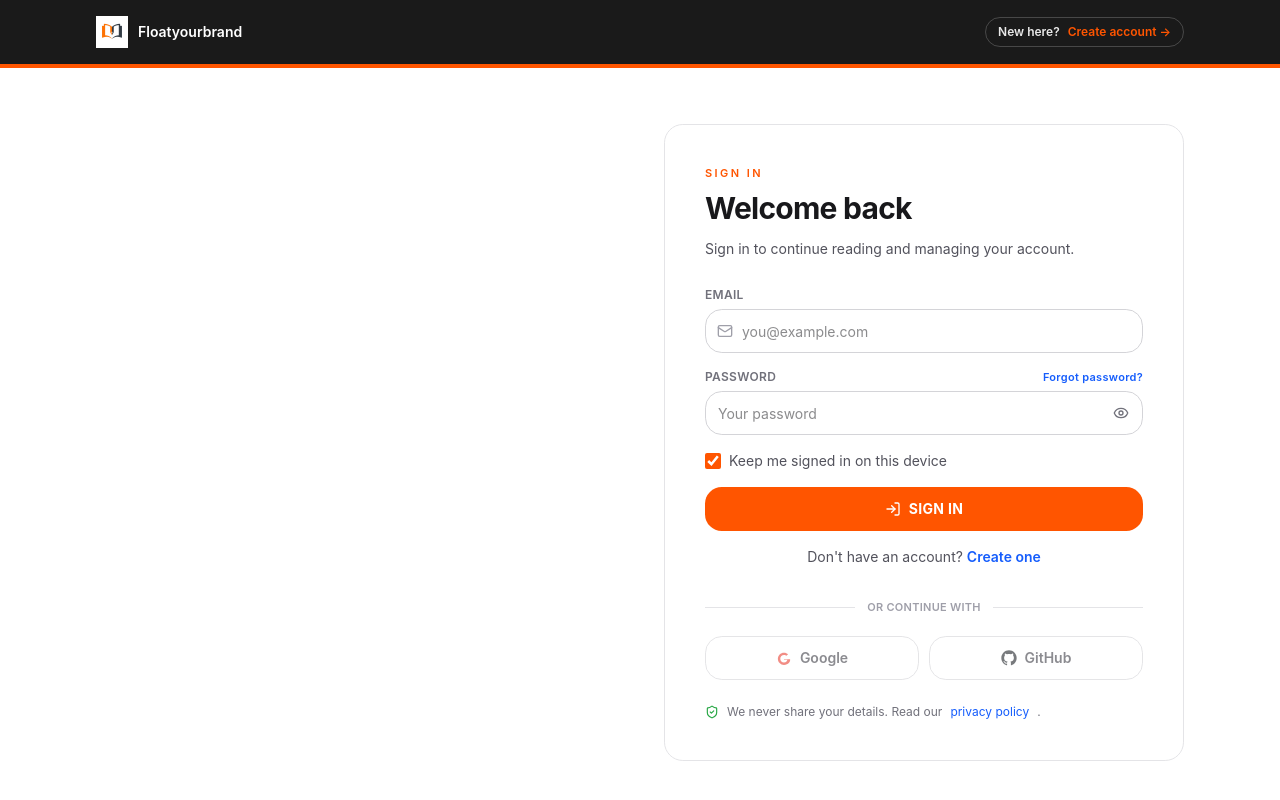
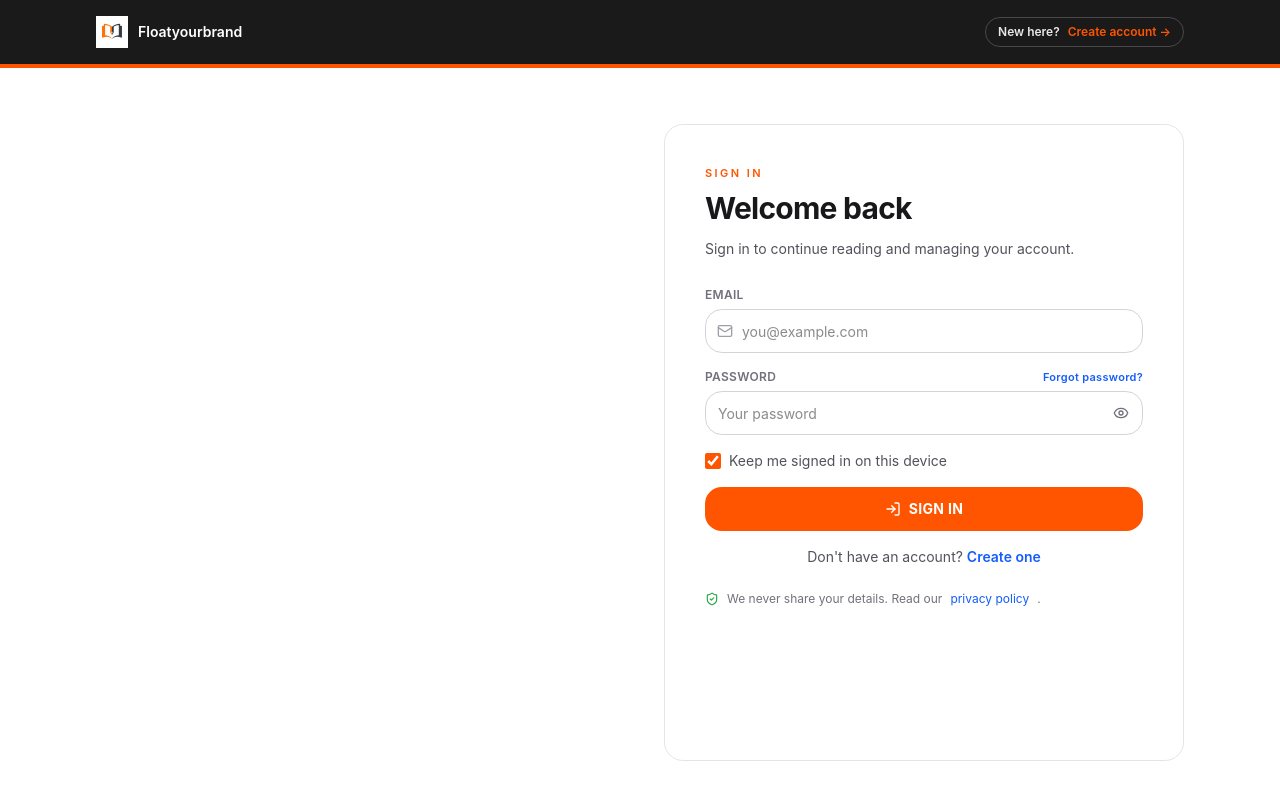
Before and after one commit to mr-devloper005/floatyourbrand.com, a Next.js app: page /login in a window 1280 px wide. Shown: the top 800 px of the page. Built offline with nearby package versions, Linux system fonts and the light colour scheme; no server answers.

Commit message:
Update: UI

```diff
--- a/src/components/shared/auth-shell.tsx
+++ b/src/components/shared/auth-shell.tsx
@@ -135,34 +135,9 @@ export function AuthShell({
 
           <div className="mt-6">{children}</div>
 
-          <div className="mt-8 flex items-center gap-3">
-            <span className="h-px flex-1 bg-zinc-200" />
-            <span className="text-[11px] font-semibold uppercase tracking-wide text-zinc-400">
-              or continue with
-            </span>
-            <span className="h-px flex-1 bg-zinc-200" />
-          </div>
 
-          <div className="mt-5 grid gap-2.5 sm:grid-cols-2">
-            <button
-              type="button"
-              disabled
-              className="inline-flex h-11 items-center justify-center gap-2 rounded-sm border border-zinc-300 bg-white text-sm font-semibold text-zinc-700 hover:bg-zinc-50 disabled:cursor-not-allowed disabled:opacity-60"
-              title="Coming soon"
-            >
-              <GoogleMark />
-              Google
-            </button>
-            <button
-              type="button"
-              disabled
-              className="inline-flex h-11 items-center justify-center gap-2 rounded-sm border border-zinc-300 bg-white text-sm font-semibold text-zinc-700 hover:bg-zinc-50 disabled:cursor-not-allowed disabled:opacity-60"
-              title="Coming soon"
-            >
-              <GithubMark />
-              GitHub
-            </button>
-          </div>
+
+
 
           <p className="mt-6 flex items-center gap-2 text-xs text-zinc-500">
             <ShieldCheck className="h-3.5 w-3.5 text-[#28a745]" />
@@ -199,21 +174,3 @@ function GoogleMark() {
     </svg>
   );
 }
-
-function GithubMark() {
-  return (
-    <svg
-      width="16"
-      height="16"
-      viewBox="0 0 24 24"
-      aria-hidden="true"
-      className="shrink-0"
-    >
-      <path
-        fill="#1f2328"
-        fillRule="evenodd"
-        d="M12 .5C5.65.5.5 5.65.5 12c0 5.08 3.29 9.39 7.86 10.91.57.1.78-.25.78-.55v-2.05c-3.2.7-3.87-1.36-3.87-1.36-.52-1.32-1.27-1.67-1.27-1.67-1.04-.71.08-.7.08-.7 1.15.08 1.76 1.18 1.76 1.18 1.02 1.75 2.68 1.24 3.34.95.1-.74.4-1.24.72-1.53-2.55-.29-5.23-1.28-5.23-5.7 0-1.26.45-2.29 1.18-3.1-.12-.3-.51-1.47.11-3.07 0 0 .96-.31 3.16 1.18.92-.26 1.9-.39 2.88-.39.98 0 1.96.13 2.88.39 2.2-1.49 3.16-1.18 3.16-1.18.62 1.6.23 2.77.11 3.07.74.81 1.18 1.84 1.18 3.1 0 4.43-2.69 5.41-5.25 5.69.41.36.78 1.06.78 2.14v3.18c0 .31.21.66.79.55C20.21 21.39 23.5 17.08 23.5 12 23.5 5.65 18.35.5 12 .5z"
-      />
-    </svg>
-  );
-}
```
